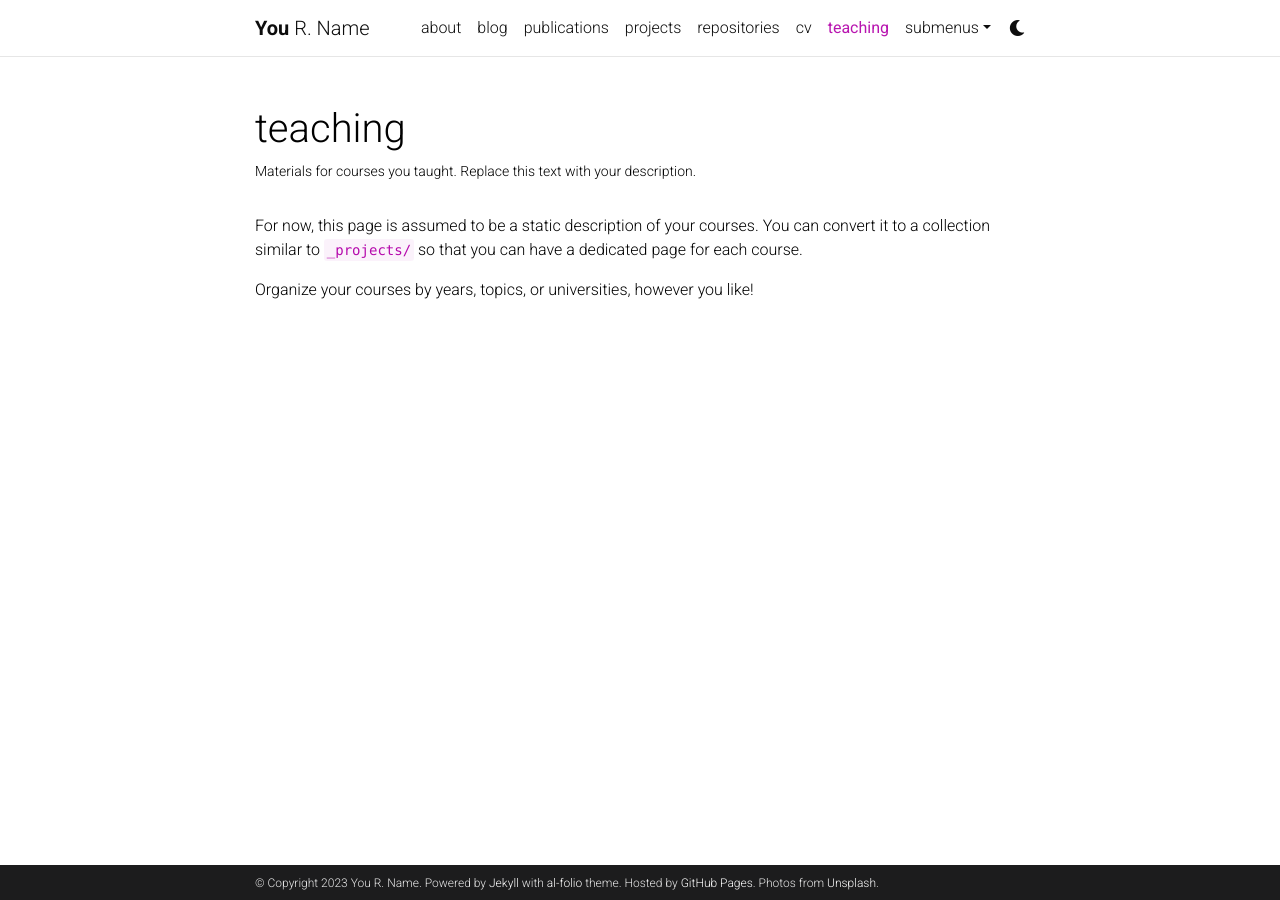
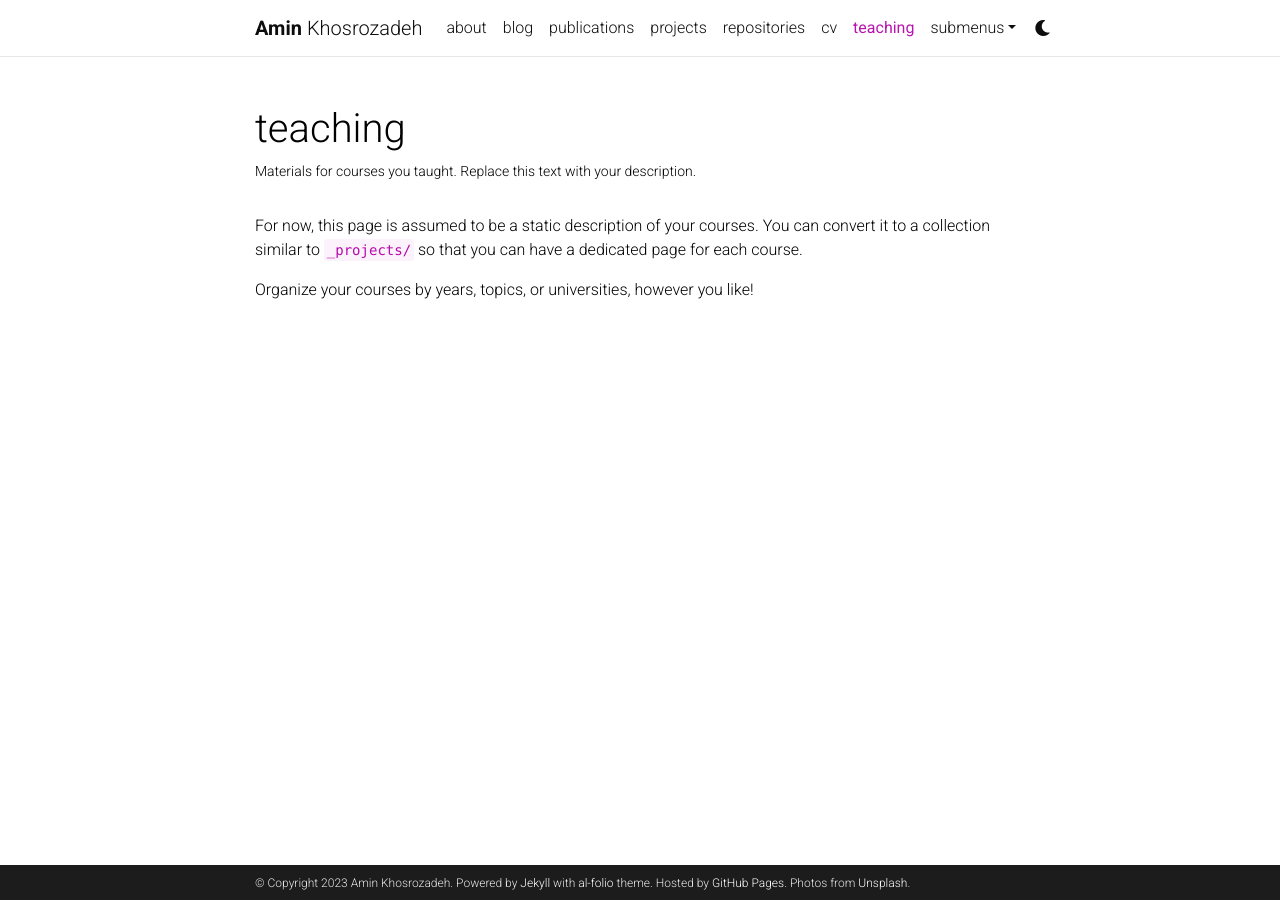
Before and after one commit to ameen-khosrowzadeh/website_test, a Jekyll site: the page built from _pages/teaching.md, in a window 1280 px wide. Built offline with Jekyll 4.4.1, drawn with Linux system fonts in a browser that asks for light colours; comment, search, counter and statistics services are not loaded; a style sheet for code colours, icons or effects is not loaded.

Commit message:
Update _config.yml

```diff
--- a/_config.yml
+++ b/_config.yml
@@ -3,10 +3,10 @@
 # -----------------------------------------------------------------------------
 
 title: blank # the website title (if blank, full name will be used instead)
-first_name: You
-middle_name: R.
-last_name: Name
-email: you@example.com
+first_name: Amin
+middle_name:
+last_name: Khosrozadeh
+email: amin.khosrozadeh@unibe.ch
 description: > # the ">" symbol means to ignore newlines until "footer_text:"
   A simple, whitespace theme for academics. Based on [*folio](https://github.com/bogoli/-folio) design.
 footer_text: >
@@ -19,7 +19,7 @@ lang: en # the language of your site (for example: en, fr, cn, ru, etc.)
 icon: ⚛️  # the emoji used as the favicon (alternatively, provide image name in /assets/img/)
 
 url: https://amineuron.github.io # the base hostname & protocol for your site
-baseurl:  # the subpath of your site, e.g. /blog/
+baseurl: # the subpath of your site, e.g. /blog/
 last_updated: false # set to true if you want to display last updated in the footer
 impressum_path:  # set to path to include impressum link in the footer, use the same path as permalink in a page, helps to conform with EU GDPR
 
@@ -71,11 +71,11 @@ og_image: # The site-wide (default for all links) Open Graph preview image
 # Social integration
 # -----------------------------------------------------------------------------
 
-github_username: # your GitHub user name
+github_username: # amineuron
 gitlab_username: # your GitLab user name
 twitter_username: # your Twitter handle
 mastodon_username: # your mastodon instance+username in the format instance.tld/@username
-linkedin_username: # your LinkedIn user name
+linkedin_username: # https://www.linkedin.com/in/mohammadamin-khosrozadeh/
 telegram_username: # your Telegram user name
 scholar_userid: # your Google Scholar ID
 semanticscholar_id: # your Semantic Scholar ID
```
